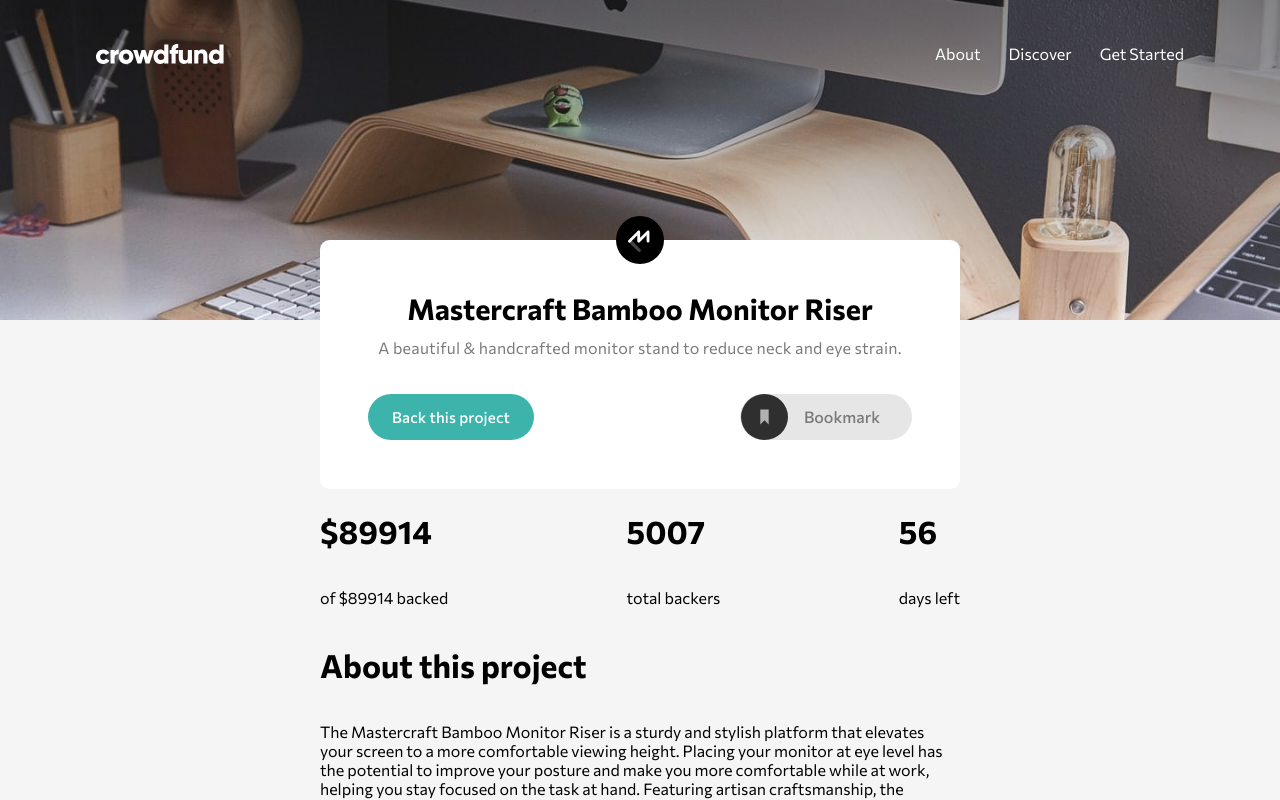
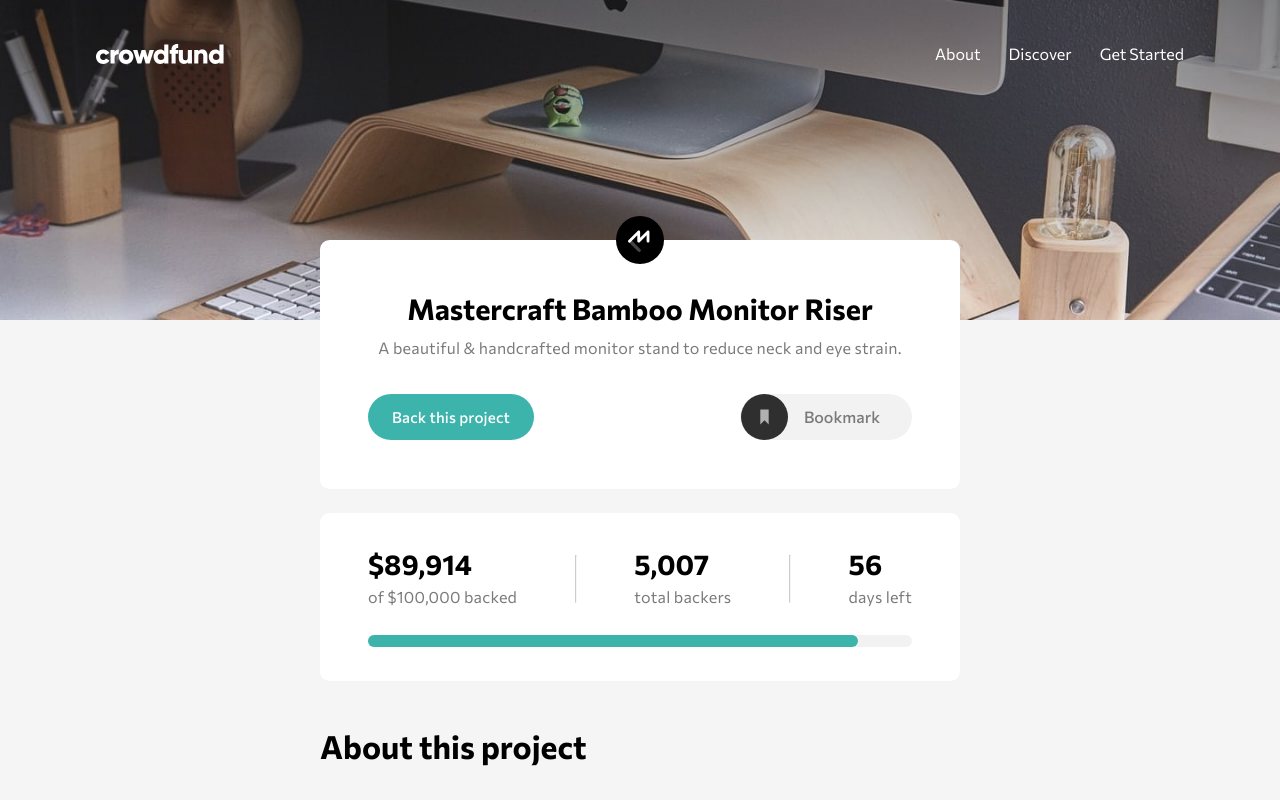
Before and after one commit to VasuBeachoo/crowdfunding-product-page, a JavaScript app: page / in a window 1280 px wide. Shown: the top 800 px of the page. Built offline with nearby package versions, Linux system fonts and the light colour scheme.

Commit message:
Style stats section
- Style Stats.js
- Style Stat.js

```diff
--- a/src/App.js
+++ b/src/App.js
@@ -35,6 +35,7 @@ const ProductContainer = styled.div`
   flex-direction: column;
   justify-content: flex-start;
   align-items: center;
+  gap: 1.5rem;
   width: 50%;
   transform: translateY(-5rem);
 `;
--- a/src/components/Bookmark.js
+++ b/src/components/Bookmark.js
@@ -8,7 +8,7 @@ export const Icon = styled.img`
 `;
 
 export const Label = styled.p`
-  background-color: hsl(0, 0%, 90%);
+  background-color: hsl(0, 0%, 95%);
   color: var(--Dark-gray);
   font-weight: 500;
   border-radius: 1.5rem;
--- a/src/components/Stat.js
+++ b/src/components/Stat.js
@@ -1,4 +1,5 @@
 import styled from "styled-components";
+import { mixinLightText } from "../mixins";
 
 export const Container = styled.div`
   display: flex;
@@ -7,9 +8,15 @@ export const Container = styled.div`
   align-items: flex-start;
 `;
 
-export const HeavyText = styled.h1``;
+export const HeavyText = styled.h1`
+  font-size: 1.75rem;
+  margin: 0;
+`;
 
-export const LightText = styled.p``;
+export const LightText = styled.p`
+  ${mixinLightText}
+  margin: 0.1rem 0 0 0;
+`;
 
 const Stat = ({ className, heavyText, lightText }) => {
   return (
--- a/src/components/Stats.js
+++ b/src/components/Stats.js
@@ -1,7 +1,9 @@
 import styled from "styled-components";
+import { mixinSection } from "../mixins";
 import Stat from "./Stat";
 
 export const Container = styled.div`
+  ${mixinSection}
   display: flex;
   flex-direction: column;
   justify-content: flex-start;
@@ -15,37 +17,67 @@ export const StatsContainer = styled.div`
   justify-content: space-between;
   align-items: center;
   width: 100%;
+  margin: 0 0 1.5rem 0;
+`;
+
+export const Divider = styled.hr`
+  height: 3rem;
+  opacity: 0.5;
 `;
 
 export const ProgressBar = styled.div`
-  width: 100%;
+  width: ${(props) => props.width || "100%"};
+  height: 0.75rem;
+  background-color: ${(props) => props.bgColor || "hsl(0, 0%, 95%)"};
+  border-radius: 1rem;
 `;
 
 const Stats = ({ className, stats }) => {
   const textStats = [
     {
-      heavyText: `$${stats.amtBacked}`,
-      lightText: `of $${stats.amtBacked} backed`,
+      heavyText: `$${Number(stats.amtBacked).toLocaleString("en-us")}`,
+      lightText: `of $${Number(stats.amtGoal).toLocaleString("en-us")} backed`,
     },
-    { heavyText: stats.totalBackers, lightText: "total backers" },
-    { heavyText: stats.daysLeft, lightText: "days left" },
+    {
+      heavyText: Number(stats.totalBackers).toLocaleString("en-us"),
+      lightText: "total backers",
+    },
+    {
+      heavyText: Number(stats.daysLeft).toLocaleString("en-us"),
+      lightText: "days left",
+    },
   ];
 
-  let key = 3000;
+  function displayStats(textStats) {
+    let key = 3000;
+    const renderedStats =
+      textStats &&
+      textStats.map((stat) => (
+        <Stat
+          key={key++}
+          heavyText={stat.heavyText}
+          lightText={stat.lightText}
+        />
+      ));
+
+    let i = 0;
+    let newRenderedStats = [];
+    while (i < renderedStats.length) {
+      newRenderedStats.push(renderedStats[i]);
+      if (i !== renderedStats.length - 1) {
+        newRenderedStats.push(<Divider />);
+      }
+      i++;
+    }
+    return newRenderedStats;
+  }
 
   return (
     <Container className={className}>
-      <StatsContainer>
-        {textStats &&
-          textStats.map((stat) => (
-            <Stat
-              key={key++}
-              heavyText={stat.heavyText}
-              lightText={stat.lightText}
-            />
-          ))}
-      </StatsContainer>
-      <ProgressBar />
+      <StatsContainer>{displayStats(textStats)}</StatsContainer>
+      <ProgressBar>
+        <ProgressBar width="90%" bgColor="var(--Moderate-cyan)" />
+      </ProgressBar>
     </Container>
   );
 };
```
